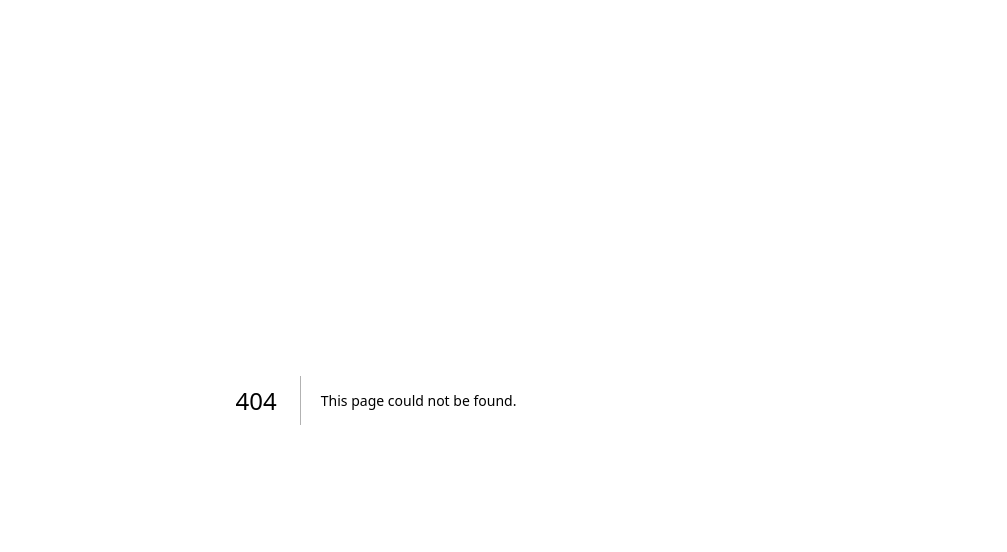
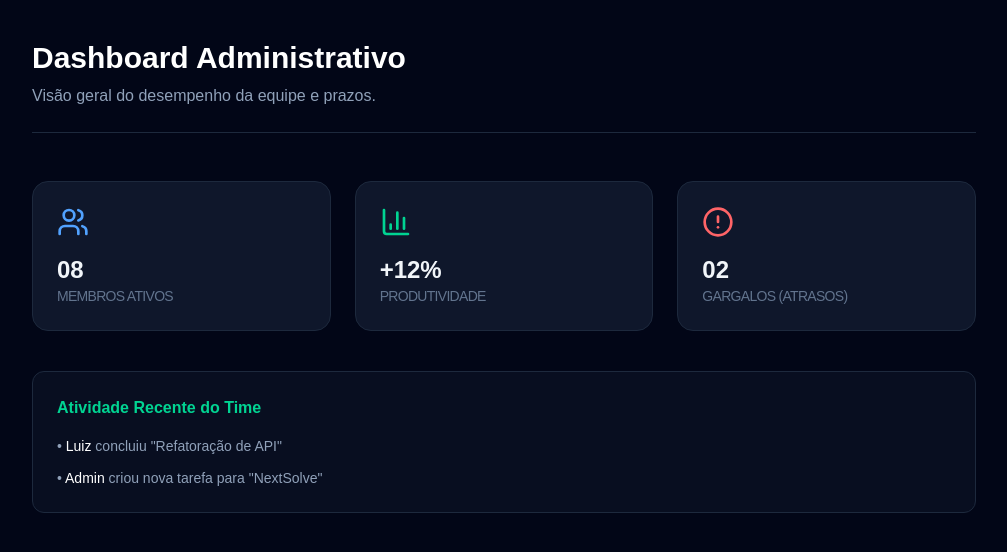
Before and after one commit to Equipe-NextSolve/task-manager-nextsolve, a Next.js app: page /admin in a window 1280 px wide. Before the commit this address had no page. Shown: the top 552 px of the page, without its empty margins (264-1271 px from the left). Built offline with nearby package versions, Linux system fonts and the light colour scheme.

Commit message:
Update profile page and fix nivo charts

```diff
--- /dev/null
+++ b/src/app/admin/page.jsx
@@ -0,0 +1,37 @@
+"use client";
+import { BarChart3, Users, AlertCircle, CheckCircle2 } from "lucide-react";
+
+export default function AdminDashboard() {
+  const stats = [
+    { label: "Membros Ativos", value: "08", icon: Users, color: "text-blue-400" },
+    { label: "Produtividade", value: "+12%", icon: BarChart3, color: "text-emerald-400" },
+    { label: "Gargalos (Atrasos)", value: "02", icon: AlertCircle, color: "text-red-400" },
+  ];
+
+  return (
+    <div className="min-h-screen ml-64 p-10 bg-[#020617] text-slate-100 flex flex-col items-start">
+      <header className="w-full max-w-5xl mb-12 border-b border-slate-800 pb-6">
+        <h1 className="text-3xl font-extrabold text-white">Dashboard Administrativo</h1>
+        <p className="text-slate-400 mt-2">Visão geral do desempenho da equipe e prazos.</p>
+      </header>
+
+      <div className="grid grid-cols-1 md:grid-cols-3 gap-6 w-full max-w-5xl">
+        {stats.map((s, i) => (
+          <div key={i} className="bg-slate-900 border border-slate-800 p-6 rounded-2xl">
+            <s.icon className={`${s.color} mb-4 w-8 h-8`} />
+            <h3 className="text-2xl font-bold">{s.value}</h3>
+            <p className="text-slate-500 text-sm uppercase tracking-tighter">{s.label}</p>
+          </div>
+        ))}
+      </div>
+
+      <div className="mt-10 w-full max-w-5xl bg-slate-900/50 rounded-xl p-6 border border-slate-800">
+        <h2 className="font-semibold mb-4 text-emerald-400">Atividade Recente do Time</h2>
+        <div className="text-sm text-slate-400 space-y-3">
+          <p>• <span className="text-white">Luiz</span> concluiu "Refatoração de API"</p>
+          <p>• <span className="text-white">Admin</span> criou nova tarefa para "NextSolve"</p>
+        </div>
+      </div>
+    </div>
+  );
+}
--- a/src/components/dashboard/profile/page.jsx
+++ b/src/components/dashboard/profile/page.jsx
@@ -16,7 +16,7 @@ export default function ProfilePageComponent() {
           </div>
           <div>
             <h2 className="text-2xl font-bold">{user?.displayName}</h2>
-            <p className="text-slate-500 text-sm">Nível: Desenvolvedor</p>
+            <p className="text-slate-500 text-sm">Nível: Desenvolvedor Full Stack</p>
           </div>
         </div>
 
```
